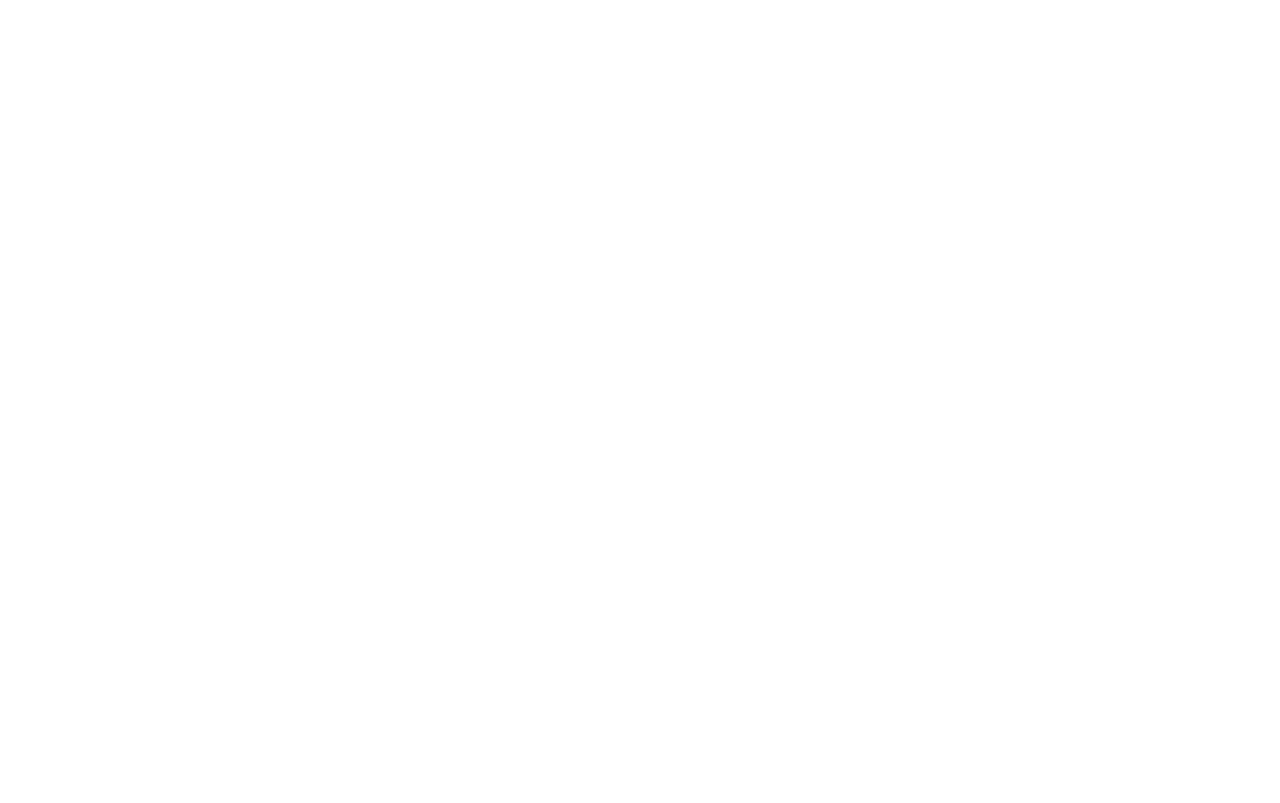
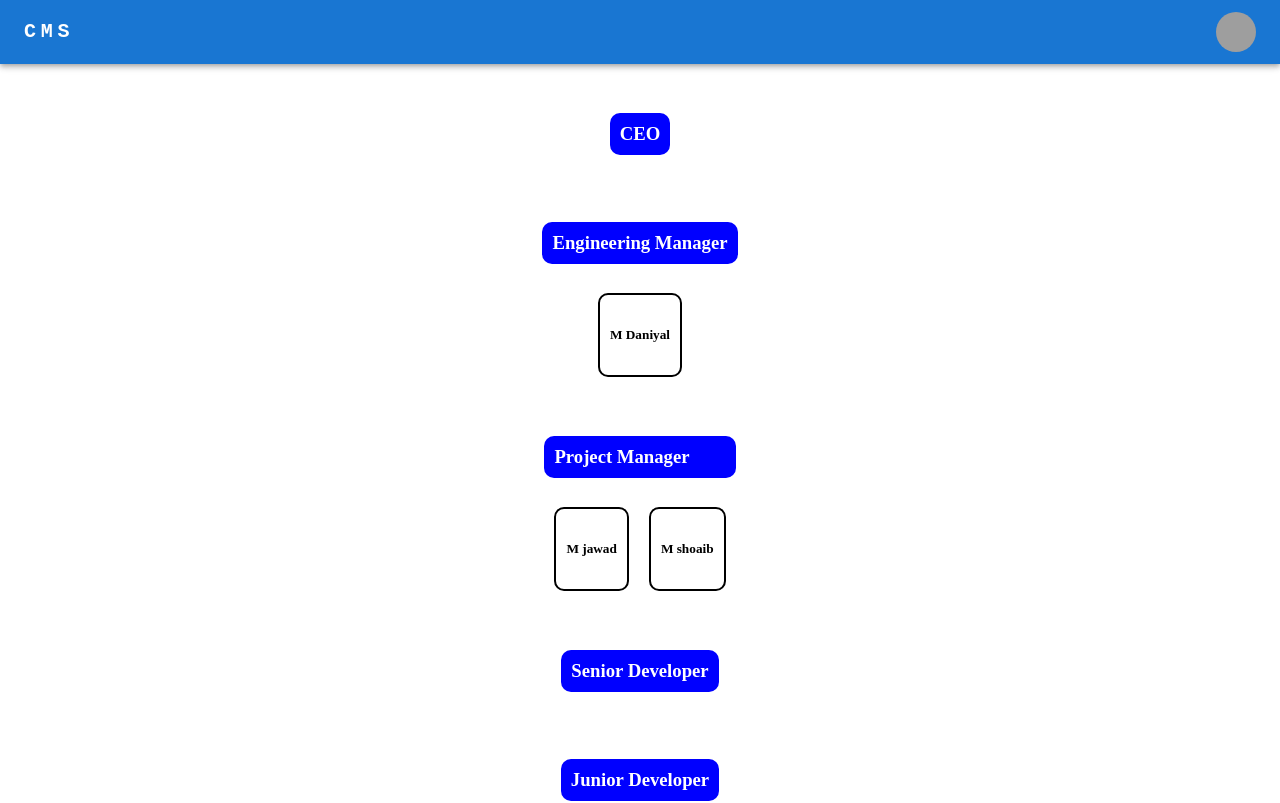
Before and after one commit to Abdullah-Ahmed1/CMS, a React (Vite) app in the folder frontend/: page /hierarchy in a window 1280 px wide. Before the commit this address had no page. Shown: the top 803 px of the page. Built offline with nearby package versions, Linux system fonts and the light colour scheme; grey boxes are pictures that could not be loaded.

Commit message:
introducing hierarchy page

```diff
--- a/frontend/src/App.jsx
+++ b/frontend/src/App.jsx
@@ -9,6 +9,7 @@
   Route,
   Link
 } from "react-router-dom";
+import Hierarchy from './pages/HierarchyPage'
 
 function App() {
   // const [count, setCount] = useState(0)
@@ -21,6 +22,7 @@
         <Routes>
         <Route path='/'  element = {<HomePage   userId = {userId} />}/>
         <Route path='/leave-management'  element = {<LeaveManagementPage  userId = {userId} />}/>
+        <Route path='/hierarchy'  element = {<Hierarchy  userId = {userId} />}/>
         </Routes>
       </Router>
 
--- a/frontend/src/components/LeaveManagementTable.jsx
+++ b/frontend/src/components/LeaveManagementTable.jsx
@@ -10,30 +10,21 @@
 import Grid2 from '@mui/material/Unstable_Grid2'
 import axios from 'axios';
 
-// function createData(name, calories, fat, carbs, protein) {
-//   return { name, calories, fat, carbs, protein };
-// }
-
-// const rows = [
-//   createData('Project 1', '02/10/2022', "Muhammad jawad", 'MERN'),
-//   createData('Project 2','02/11/2022', "Muhammad jawad", 'MEVN'),
-//   createData('Project 3','02/12/2022', "Muhammad jawad", 'MERN'),
-//   createData('Project 4','02/01/20223', "Muhammad jawad", 'MEVN'),
-//   createData('Project 5','02/04/2023', "Muhammad jawad", 'MERN'),
-// ];
 
 const month = ["January","February","March","April","May","June","July","August","September","October","November","December"];
 
 
 
 export default function sLeaveManagementTable({userId,user,reports}) {
+
+
     const [reason ,setReason] = React.useState("")
     const [days,setDays] = React.useState("")
     const [open, setOpen] = React.useState(false);
     const [status, setStatus] = React.useState('Present');
-    const [current,setCurrent] = React.useState(0)
-    // console.log("---*-*-*-*>>>>>",new Date(reports[0].date))
-    console.log("user-->",user)
+    const [current,setCurrent] = React.useState(0);
+    const [dayCount,setDayCount] = React.useState([]);
+
       const handleClose = () => {
         setOpen(false);
       };
@@ -62,7 +53,17 @@
            console.log("add report response",response)
 
 
+       React.useEffect(()=>{
 
+        const getAllDaysInMonth = (month, year) =>
+          Array.from(
+          { length: new Date(year, month, 0).getDate() },
+           (_, i) => new Date(year, month - 1, i + 1)
+          );
+
+          setDayCount(getAllDaysInMonth((new Date().getMonth())+1,new Date().getFullYear()))
+
+       },[])
 
       }
   return (
--- /dev/null
+++ b/frontend/src/pages/HierarchyPage.jsx
@@ -0,0 +1,94 @@
+import Grid from '@mui/material/Unstable_Grid2';
+import Divider from '@mui/material/Divider';
+import { useState } from 'react';
+import NavBar from '../components/NavBar';
+
+const Hierarchy = ()=>{
+
+    const hierarchy = ['CEO','Engineering Manager','Project Manager', 'Senior Developer','Junior Developer','Intern']
+    const  [people,setPeople] = useState([
+        {
+            id: 1,
+            name: "M jawad",
+            position: "Project Manager"
+        },
+        {
+            id: 2,
+            name: "M shoaib",
+            position: "Project Manager"
+        },
+        {
+            id: 3,
+            name: "M Haris",
+            position: "Engineering Lead"
+        },
+        {
+            id: 4,
+            name: "M kummail",
+            position: "Intern"
+        },
+        {
+            id: 5,
+            name: "Rehan",
+            position: "Intern"
+        },
+        {
+            id: 6,
+            name: "M jawad",
+            position: "senior Mern Developer"
+        },
+        {
+            id: 7,
+            name: "M Daniyal",
+            position: "Engineering Manager"
+        },
+
+    ])
+
+    return(
+        <>
+         <NavBar/>
+            <Grid container flexDirection = {'column'}  justifyContent={'center'} alignItems={'center'}  >
+                {
+                    hierarchy.map((item,index)=>{
+                        return(
+                            <>
+                            <Divider orientation="vertical" flexItem />
+                            <Grid container  key={index} sx={{marginTop:"30px"}} alignItems={'center'} justifyContent={'center'} >
+                                <Grid container flexDirection={'column'} >
+                                    <Grid>
+                                       <h3  style = {{backgroundColor:"blue",color:"white",padding:"10px",borderRadius:"10px"}}>{item}</h3>
+                                    </Grid>
+                                    <Grid container flexDirection={'row'} alignItems={'center'} justifyContent={'center'}>
+                                    {
+                                    people.map((i)=>{
+                                        if(i.position==item){
+                                            return(
+                                                <Grid  sx = {{border:"2px solid black",borderRadius:"10px",margin:"10px",padding:"10px"}}>
+                                                    <h5>{i.name}</h5>
+                                                    {/* <h5>{i.position}</h5> */}
+                                                </Grid>
+                                            )
+                                        }
+                                    })
+                                }
+                                    </Grid>
+                                </Grid>
+
+
+
+                            </Grid>
+                            </>
+                        )
+                    })
+                }
+                <Grid>
+
+                </Grid>
+
+            </Grid>
+
+        </>
+    )
+}
+export default Hierarchy
```
Also changed, not shown: 1 other file (tests, documents, lock files or other folders).
